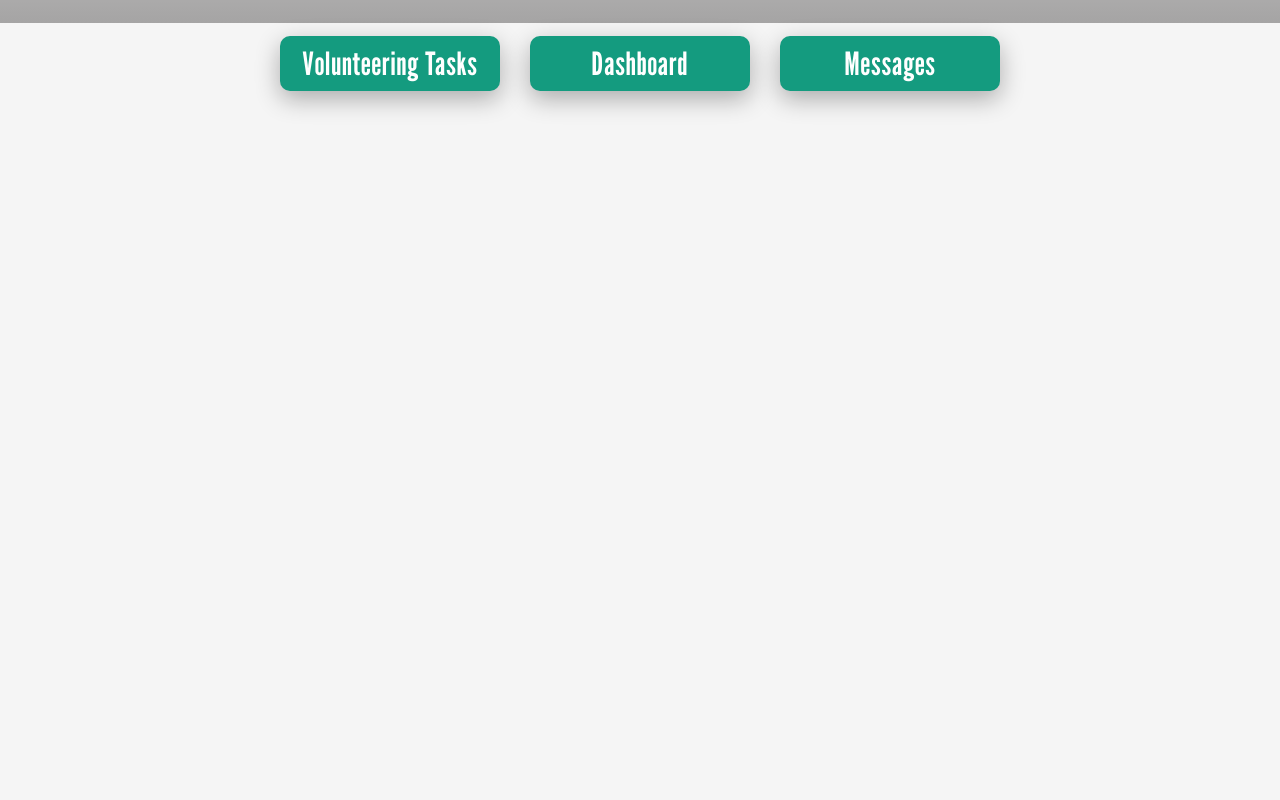
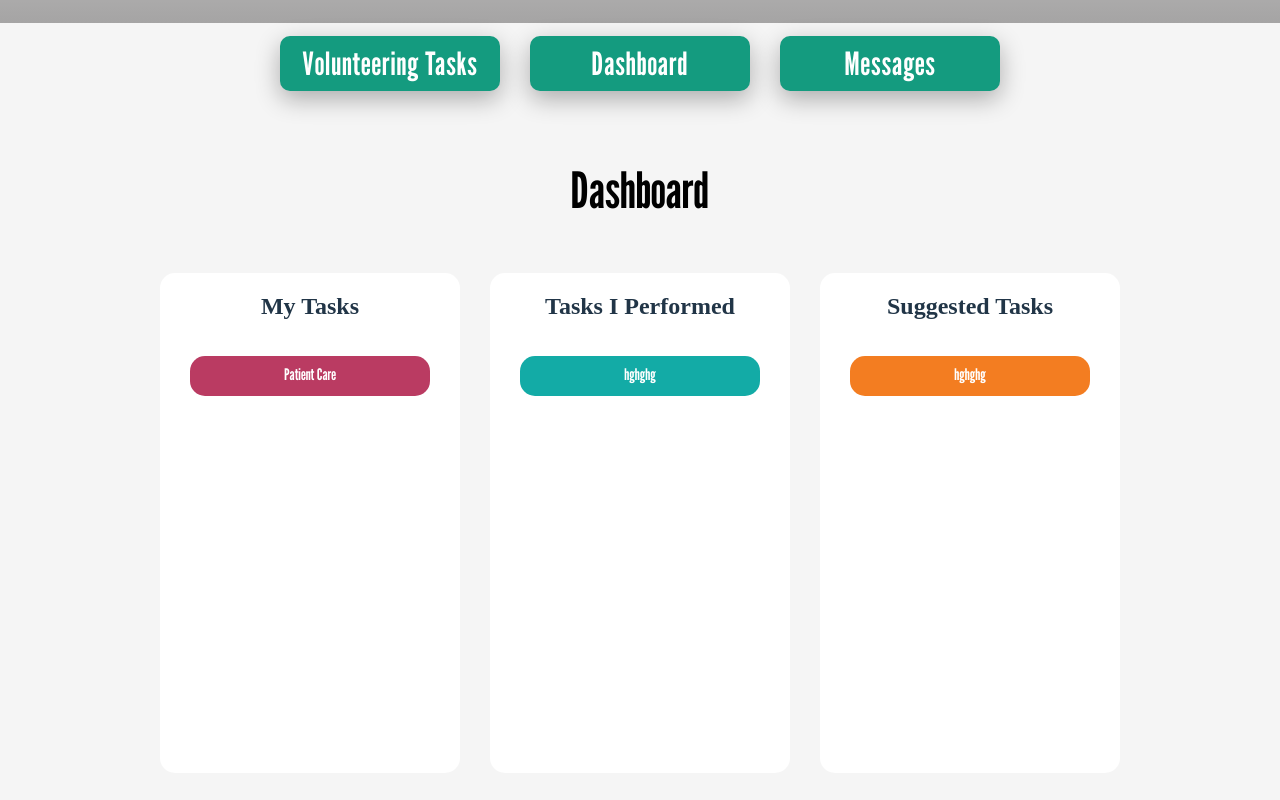
Before and after one commit to eliyasamary/Volunteer-Coordination, a React (Vite) app: page /dashboard in a window 1280 px wide. Shown: the part 280-1080 px from the top of the page. Built offline with nearby package versions, Linux system fonts and the light colour scheme.

Commit message:
dashboard-page

```diff
--- a/src/Screens/Dashboard.jsx
+++ b/src/Screens/Dashboard.jsx
@@ -2,7 +2,31 @@ import "../style/styles.css";
 import Box from "@mui/material/Box";
 
 const Dashboard = () => {
-  return <Box className="content-box"></Box>;
+  return (
+    <Box className="content-box">
+      <h1 className="title">Dashboard</h1>
+      <div id="flex-cards">
+        <div className="card">
+          <h2 className="detail-text">My Tasks</h2>
+          <div className="card-items">
+            <p className="font-primary pink">Patient Care</p>
+          </div>
+        </div>
+        <div className="card">
+          <h2 className="detail-text">Tasks I Performed</h2>
+          <div className="card-items">
+            <p className="font-primary green">hghghg</p>
+          </div>
+        </div>
+        <div className="card">
+          <h2 className="detail-text">Suggested Tasks</h2>
+          <div className="card-items">
+            <p className="font-primary orange">hghghg</p>
+          </div>
+        </div>
+      </div>
+    </Box>
+  );
 };
 
 export default Dashboard;
--- a/src/style/styles.css
+++ b/src/style/styles.css
@@ -44,8 +44,11 @@
   font-weight: 400 !important;
   font-style: normal !important;
   font-variation-settings: "wdth" 100 !important;
+  color: white;
 }
-
+h2 {
+  text-align: center;
+}
 .title {
   font-family: "Libre Baskerville", serif;
   font-weight: 400;
@@ -118,7 +121,40 @@
   align-items: center;
   /* gap: 20px; */
 }
-
+#flex-cards {
+  display: flex;
+  justify-content: center;
+  align-items: center;
+  gap: 30px;
+}
+p {
+  line-height: 38px;
+  text-align: center;
+  width: 100%;
+  height: 40px;
+  border-radius: 15px;
+}
+.card {
+  display: flex;
+  flex-direction: column;
+  align-items: center;
+  background-color: white;
+  height: 500px;
+  width: 300px;
+  border-radius: 15px;
+}
+.pink {
+  background-color: #ba3b62;
+}
+.green {
+  background-color: #13aba6;
+}
+.orange {
+  background-color: #f37d21;
+}
+.card-items {
+  width: 80%;
+}
 .items-container {
   display: flex;
   flex-wrap: wrap;
@@ -198,7 +234,7 @@
   /* background-color: aqua; */
 }
 .detail-text {
-  width: 80%;
+  width: 100%;
 }
 
 .link-decoration {
```
